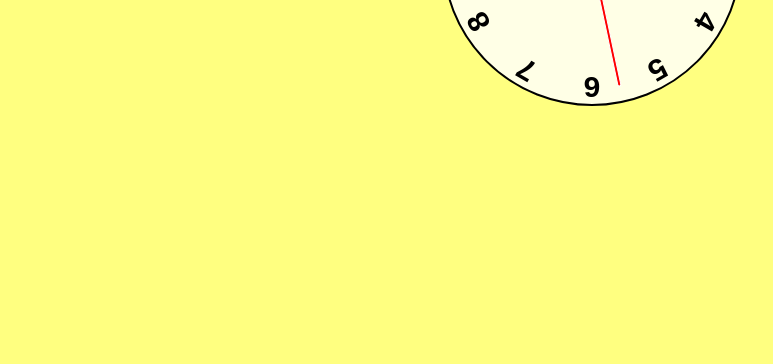
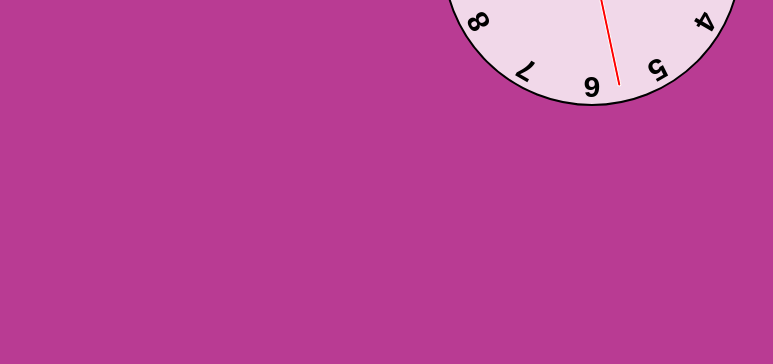
Before and after one commit to wahidurrahman85/clock, a plain HTML site: page index.html in a window 1280 px wide. Shown: the part 452-816 px from the top of the page, without its empty margins (253-1026 px from the left). Drawn offline with Linux system fonts and the light colour scheme.

Commit message:
next update

```diff
--- a/style.css
+++ b/style.css
@@ -4,7 +4,7 @@
 }
 
 body{
-    background-color: rgb(255, 255, 128);
+    background-color: rgb(185, 59, 147);
     display: flex;
     justify-content: center;
     align-items: center;
```
